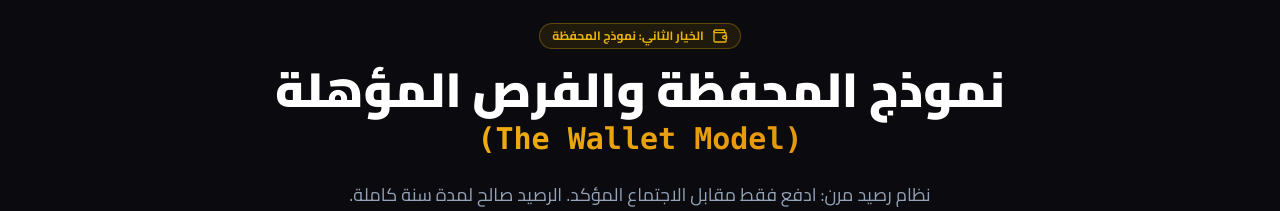
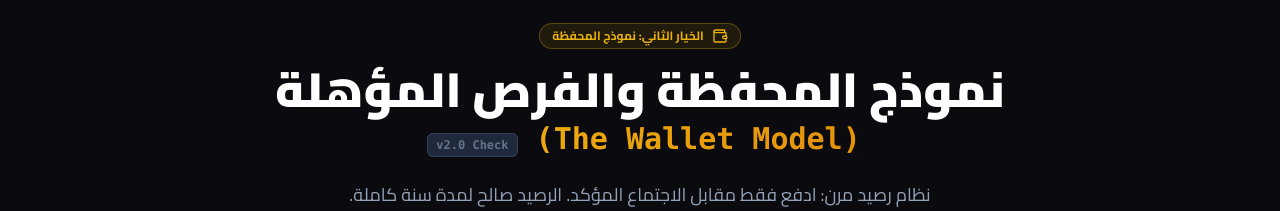
Before and after one commit to biznesclinicsgpt-png/monafsat-test-leads, a React (Vite) app: page /investment in a window 1280 px wide. Shown: the part 4360-4571 px from the top of the page. Built offline with nearby package versions, Linux system fonts and the light colour scheme; no server answers.

Commit message:
chore(debug): add v2.0 badge to force cache update check

```diff
--- a/components/Investment/WalletModel.tsx
+++ b/components/Investment/WalletModel.tsx
@@ -99,7 +99,9 @@ export const WalletModel = () => {
                         className="text-4xl md:text-5xl font-black text-white mb-6"
                     >
                         نموذج المحفظة والفرص المؤهلة <br />
-                        <span className="text-transparent bg-clip-text bg-gradient-to-r from-yellow-400 to-amber-600 font-mono text-3xl block mt-2">(The Wallet Model)</span>
+                        <span className="text-transparent bg-clip-text bg-gradient-to-r from-yellow-400 to-amber-600 font-mono text-3xl block mt-2">
+                            (The Wallet Model) <span className="text-xs bg-slate-800 text-slate-500 px-2 py-1 rounded-md ml-2 border border-slate-700">v2.0 Check</span>
+                        </span>
                     </motion.h2>
 
                     <p className="text-slate-400 text-lg max-w-2xl mx-auto mb-8">
```
